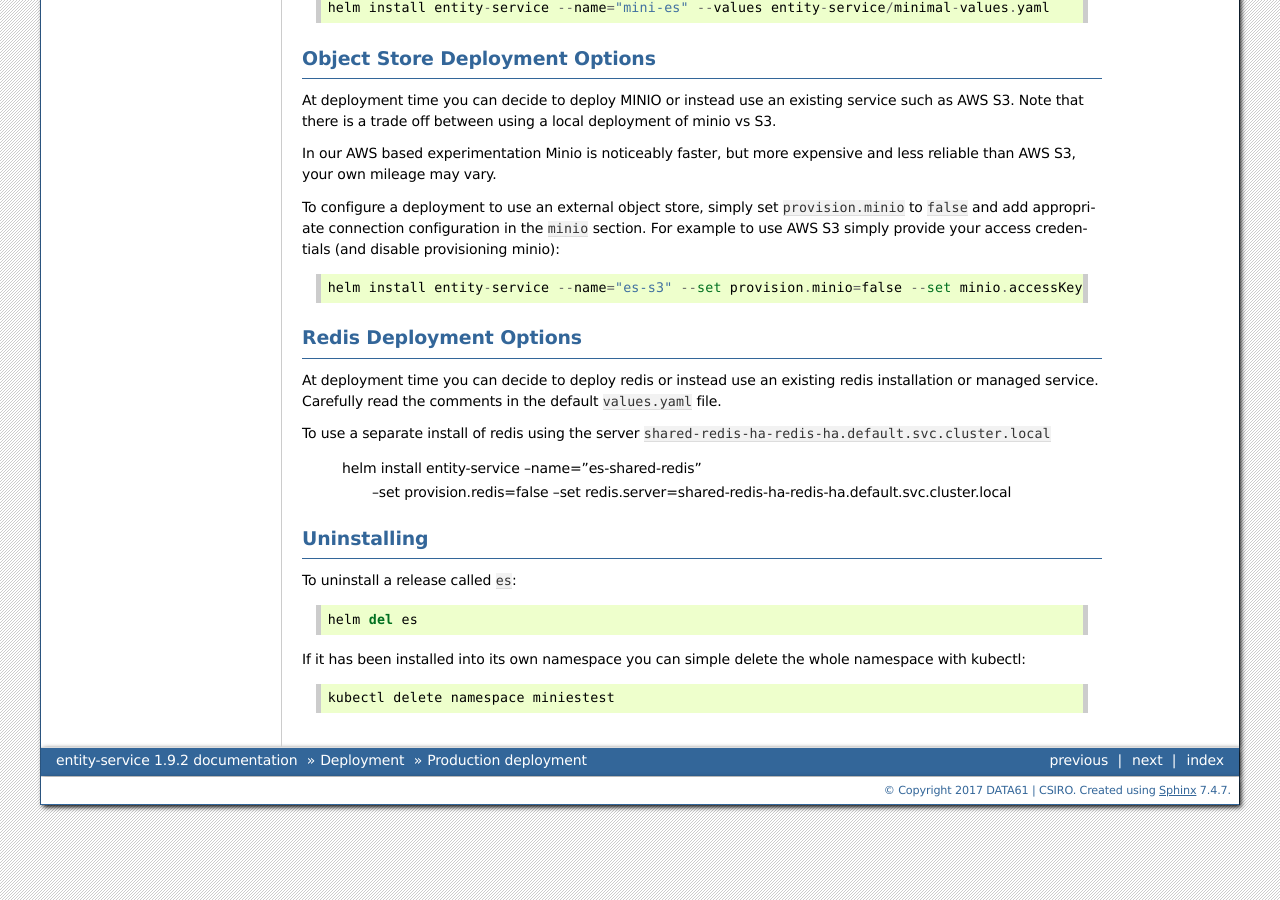
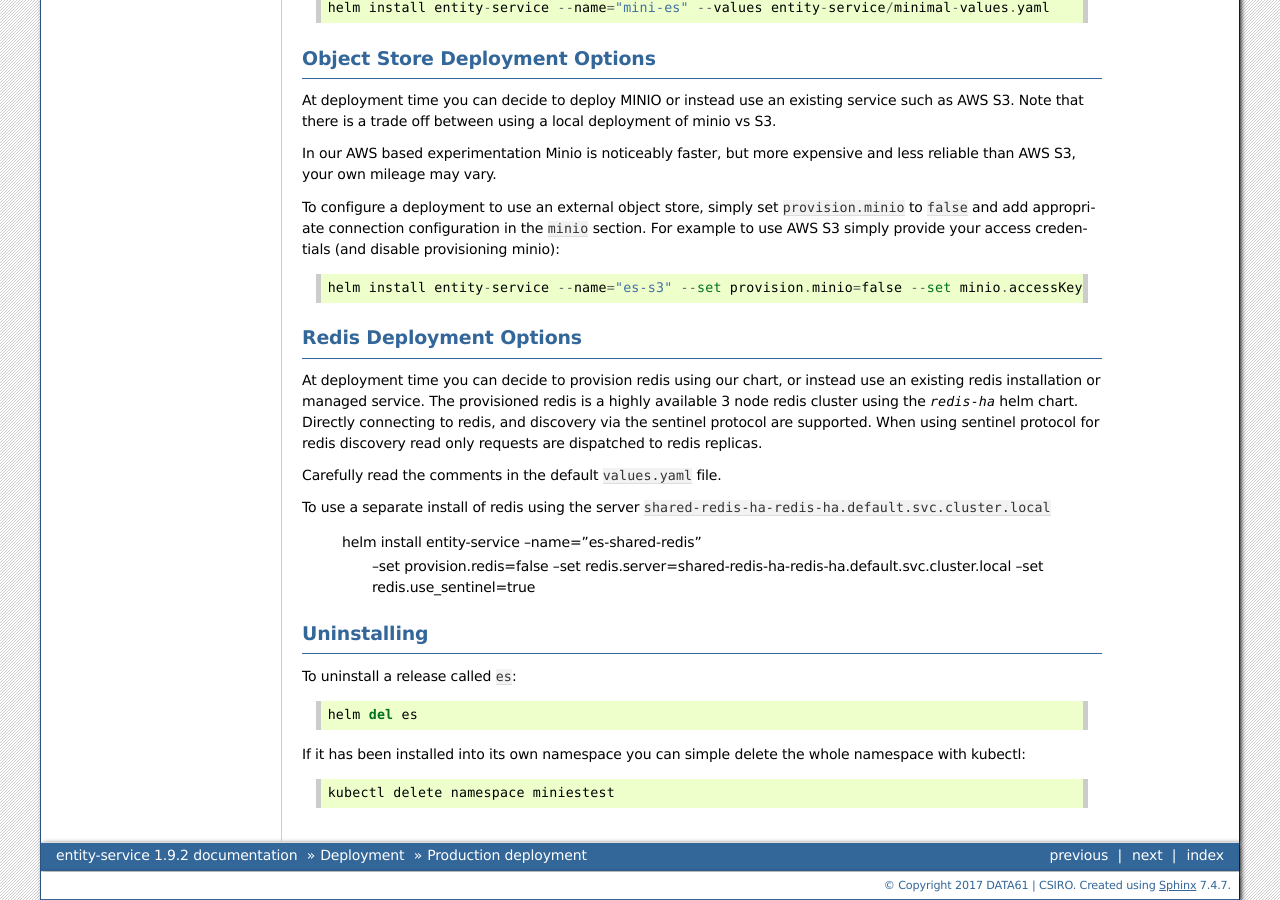
Before and after one commit to data61/anonlink-entity-service, a Sphinx documentation site: the page built from docs/production-deployment.rst, in a window 1280 px wide and 900 px high, scrolled down 2979 px. Built offline with Sphinx 7.4.7, drawn with Linux system fonts in a browser that asks for light colours; formulas are drawn with MathJax 3.

Commit message:
Documentation update regarding redis service

```diff
--- a/docs/changelog.rst
+++ b/docs/changelog.rst
@@ -3,6 +3,11 @@
 
 Changelog
 =========
+
+Next Release
+------------
+
+- Redis can now be used in highly available mode.
 
 Version 1.9.2
 -------------
--- a/docs/deployment-risks.rst
+++ b/docs/deployment-risks.rst
@@ -39,7 +39,7 @@ User coerces N1 to execute attacking code
 ~~~~~~~~~~~~~~~~~~~~~~~~~~~~~~~~~~~~~~~~~
 
 Insecure deserialization.
-Comprimised shared host.
+Compromised shared host.
 
 An underlying component has a vulnerability
 ~~~~~~~~~~~~~~~~~~~~~~~~~~~~~~~~~~~~~~~~~~~
--- a/docs/development.rst
+++ b/docs/development.rst
@@ -24,10 +24,10 @@ components:
 -  A Minio object store (large files such as raw uploaded hashes, results)
 -  A postgres database stores the linking metadata.
 -  A redis task queue that interfaces between the flask app and the
-   celery backend.
+   celery backend. Redis also acts as an ephemeral cache.
 
-Each of these has been packaged as a docker image, however the use of an
-external postgres database can be configured through environment
+Each of these has been packaged as a docker image, however the use of
+external services (redis, postgres, minio) can be configured through environment
 variables. Multiple workers can be used to distribute the work beyond
 one machine - by default all cores will be used for computing similarity
 scores and encrypting the mask vector.
--- a/docs/production-deployment.rst
+++ b/docs/production-deployment.rst
@@ -174,14 +174,19 @@ credentials (and disable provisioning minio)::
 Redis Deployment Options
 ------------------------
 
-At deployment time you can decide to deploy redis or instead use an existing redis installation or managed service.
+At deployment time you can decide to provision redis using our chart, or instead use an existing redis installation or
+managed service. The provisioned redis is a highly available 3 node redis cluster using the `redis-ha` helm chart.
+Directly connecting to redis, and discovery via the sentinel protocol are supported. When using sentinel protocol
+for redis discovery read only requests are dispatched to redis replicas.
+
 Carefully read the comments in the default ``values.yaml`` file.
 
 To use a separate install of redis using the server ``shared-redis-ha-redis-ha.default.svc.cluster.local``
 
     helm install entity-service --name="es-shared-redis" \
          --set provision.redis=false \
-         --set redis.server=shared-redis-ha-redis-ha.default.svc.cluster.local
+         --set redis.server=shared-redis-ha-redis-ha.default.svc.cluster.local \
+         --set redis.use_sentinel=true
 
 
 Uninstalling
```
Also changed, not shown: 1 other file.
